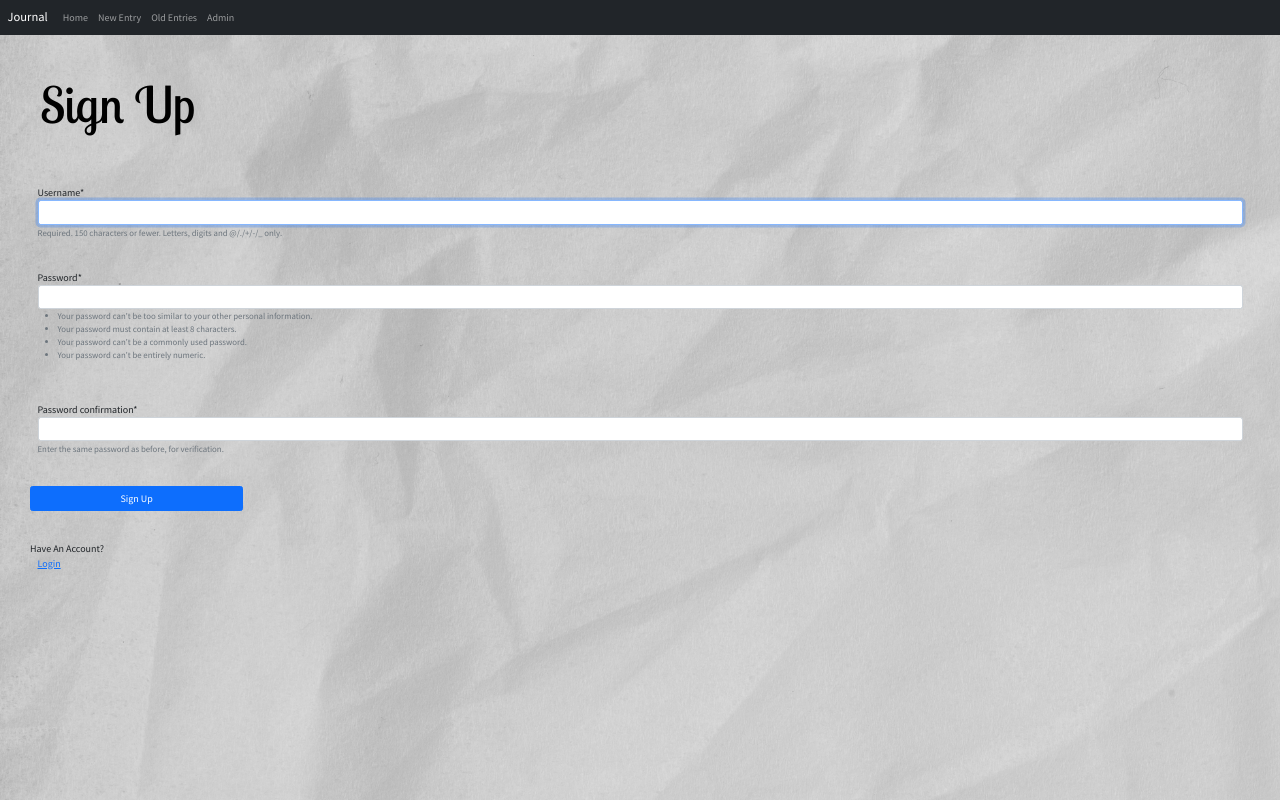
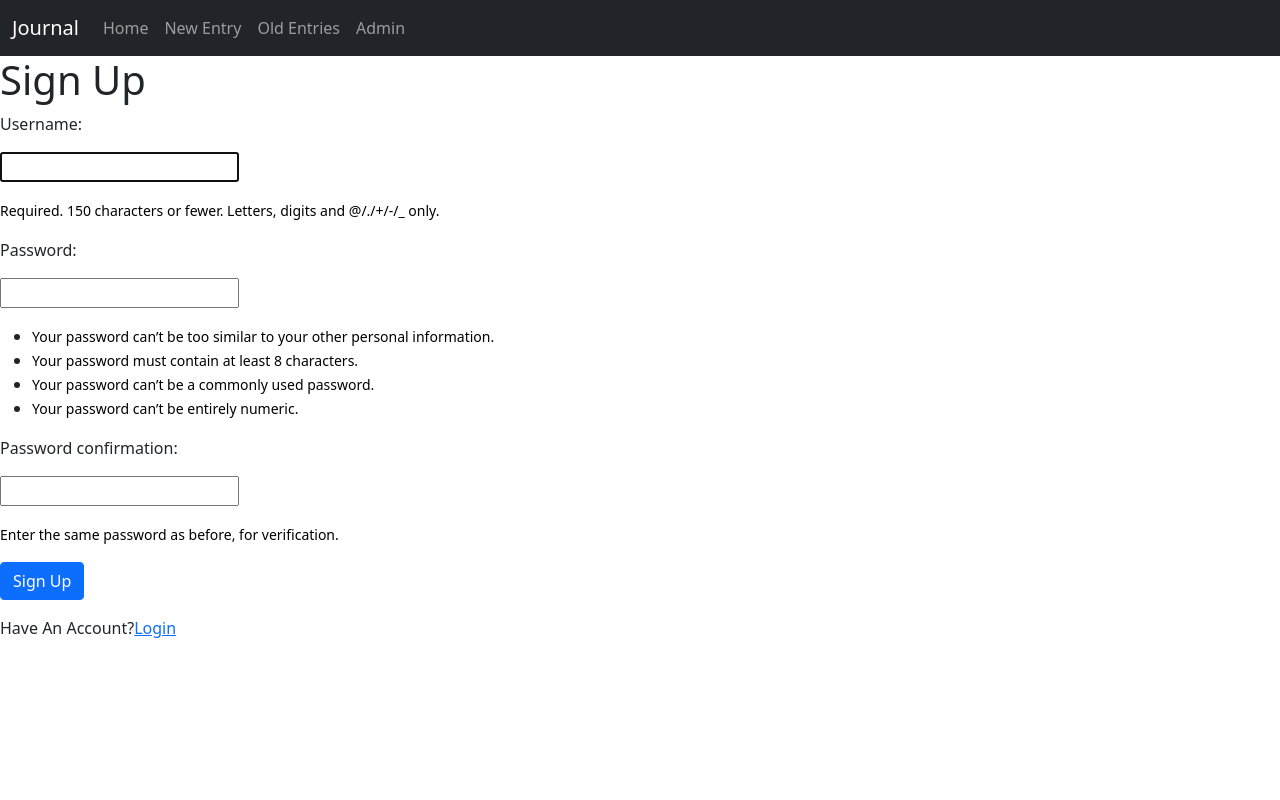
Before and after one commit to lcunnin/django-journalapp, a Django app: page /register/ in a window 1280 px wide. Run offline with Django 3.2, Linux system fonts and the light colour scheme; some libraries are stand-ins or nearby versions.

Commit message:
login and register

```diff
--- a/entries/static/base/css/style.css
+++ b/entries/static/base/css/main.css
@@ -40,10 +40,15 @@
 
 .welcome-container {
     padding: 20px 20px 20px 40px;
-    font-size: 2em;
+    font-size: 2rem;
 }
 .home-container {
     padding: 20px 20px 20px 20px;
+}
+
+.form-container {
+    padding: 20px 20px 20px 20px;
+    font-size: 20pt;
 }
 
 .journal-description {
--- a/entries/templates/users/register.html
+++ b/entries/templates/users/register.html
@@ -1,26 +1,34 @@
 {% extends 'base.html' %}
-{%load crispy_forms_tags %}
 
 {% block content %}
 <h1>Sign Up</h1>
-<form method='POST'>
-    {%csrf_token%}
-    <div class="form-row">
-        <div class="form-group row m-5">
-            {{ form.username|as_crispy_field }}
-        </div>
-        <div class="form-group row m-5">
-            {{ form.password1|as_crispy_field }}
-        </div>
-        <div class="form-group form-group row m-5">
-            {{ form.password2|as_crispy_field }}
-        </div>
-        <div class="form-group col-sm-2 row m-5">
-            <button type="submit" class="btn btn-primary">Sign Up</button>
-        </div>
-        <div class="form-group row m-5">
-            Have An Account? <a href="{% url 'login' %}">Login</a>
-        </div>
-    </div>
-</form>
+<div class="form-container">
+
+<form method="post">
+    {% csrf_token %}
+    {% for field in form %}
+        <p>
+            {{ field.label_tag }}
+        </p>
+        <p>
+            {{ field }}
+        </p>
+        <p>
+        {% if field.help_text %}
+          <small style="color: black">{{ field.help_text }}</small>
+        </p>
+        {% endif %}
+        </p>
+        {% for error in field.errors %}
+          <p style="color: red">{{ error }}</p>
+        {% endfor %}
+      </p>
+    {% endfor %}
+    <p>
+        <button type="submit" class="btn btn-primary">Sign Up</button>
+    </p>
+    <p>Have An Account?<a href="{% url 'login' %}">Login</a>
+    </p>
+  </form>
+</div>
 {% endblock content %}
--- a/entries/views.py
+++ b/entries/views.py
@@ -1,9 +1,10 @@
 from django.shortcuts import render, redirect
-from django.contrib import messages
-from .forms import UserCreationForm
+from django.contrib.auth import login, authenticate
+from django.contrib.auth.decorators import login_required
+from django.contrib.auth.forms import UserCreationForm
 from .models import Entry
 from .forms import EntryForm
-from django.contrib.auth.decorators import login_required
+
 
 #https://medium.com/swlh/authenticating-users-in-django-user-registration-880e11e39696
 
@@ -13,7 +14,10 @@
         if form.is_valid():
             form.save()
             username = form.cleaned_data.get('username')
-            messages.success(request, f'Account created for {username}!')
+            raw_password = form.cleaned_data.get('password1')
+            raw_password = form.cleaned_data.get('password2')
+            user = authenticate(username=username, password=raw_password)
+            login(request, user)
             return redirect('entries/home.html')
     else:
         form = UserCreationForm()
--- a/journalapp/settings.py
+++ b/journalapp/settings.py
@@ -38,7 +38,6 @@
     'django.contrib.messages',
     'django.contrib.staticfiles',
     'entries',
-    'crispy_forms',
 ]
 
 MIDDLEWARE = [
```
Also changed, not shown: entries/forms.py (+7 -1 lines), entries/templates/users/login.html (+17 -13 lines).
